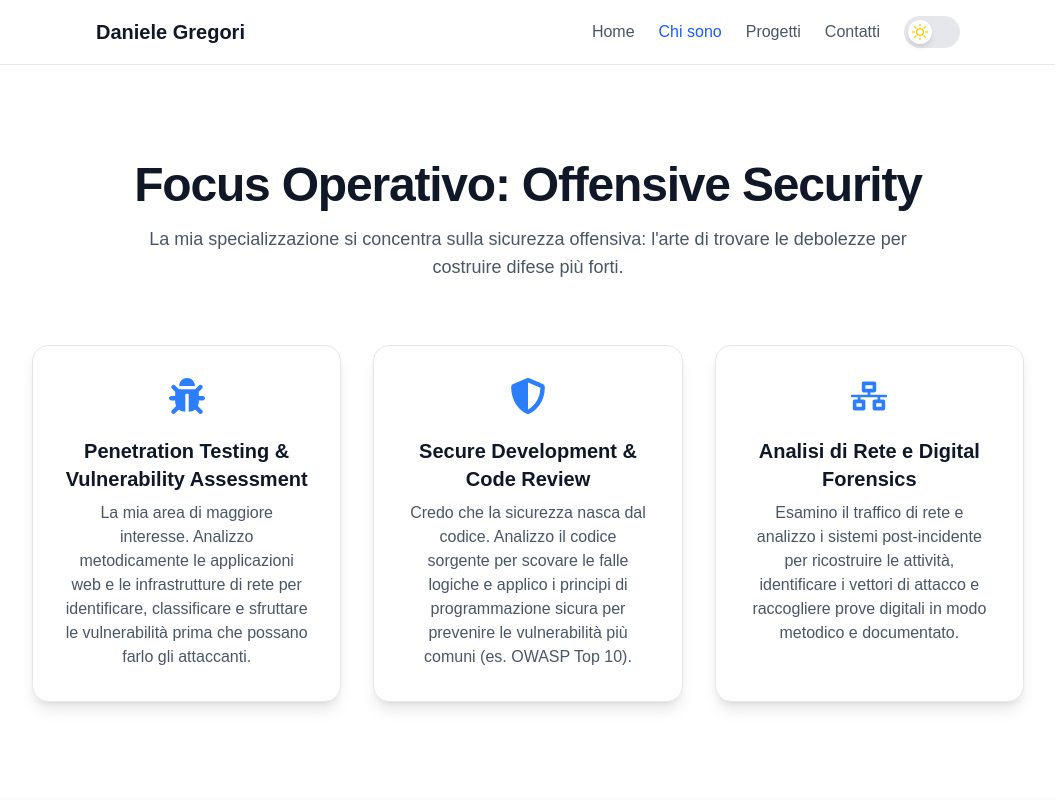
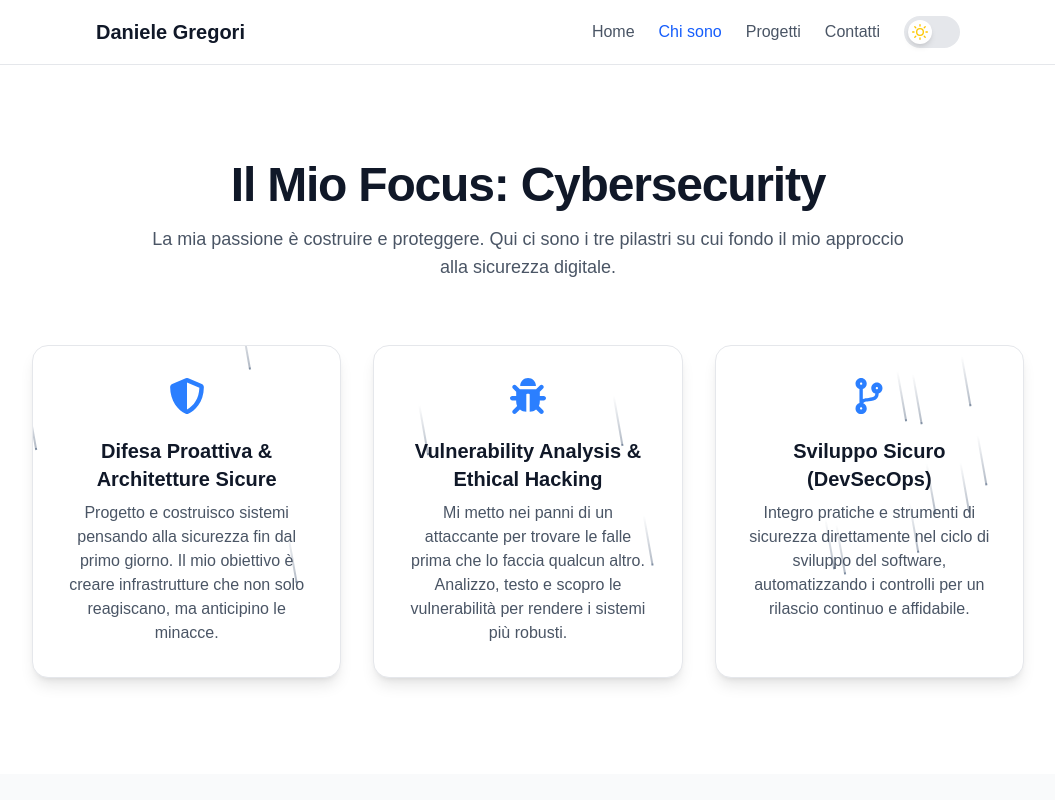
Before and after one commit to Daniele674/portfolio, a Next.js app: page /about in a window 1280 px wide. Shown: the top 800 px of the page, without its empty margins (112-1167 px from the left). Built offline with nearby package versions, Linux system fonts and the light colour scheme.

Commit message:
Add meteor animation component and update page.js to enhance cybersecurity focus section

```diff
--- a/app/about/page.js
+++ b/app/about/page.js
@@ -4,36 +4,38 @@
 
 import { motion } from 'framer-motion';
 import { Timeline } from '@/components/ui/timeline';
+import { Meteors } from '@/components/ui/meteors'; // Import del nuovo componente
 
-// Import delle icone necessarie
+// Import delle icone necessarie per la pagina
 import {
     FaShieldAlt,
     FaBug,
-    FaNetworkWired,
+    FaCodeBranch,
     FaGraduationCap,
     FaPaintBrush,
     FaRocket,
     FaUsers,
     FaLightbulb,
-    FaBrain
+    FaComments,
+    FaCode, FaBrain
 } from 'react-icons/fa';
 
-// --- DATI PER LA NUOVA SEZIONE "FOCUS OPERATIVO" ---
-const cybersecurityFocusData = [
+// --- DATI PER LA SEZIONE "FOCUS: CYBERSECURITY" ---
+const cybersecurityPillars = [
+    {
+        icon: <FaShieldAlt />,
+        title: "Difesa Proattiva & Architetture Sicure",
+        description: "Progetto e costruisco sistemi pensando alla sicurezza fin dal primo giorno. Il mio obiettivo è creare infrastrutture che non solo reagiscano, ma anticipino le minacce."
+    },
     {
         icon: <FaBug />,
-        title: "Penetration Testing & Vulnerability Assessment",
-        description: "La mia area di maggiore interesse. Analizzo metodicamente le applicazioni web e le infrastrutture di rete per identificare, classificare e sfruttare le vulnerabilità prima che possano farlo gli attaccanti."
+        title: "Vulnerability Analysis & Ethical Hacking",
+        description: "Mi metto nei panni di un attaccante per trovare le falle prima che lo faccia qualcun altro. Analizzo, testo e scopro le vulnerabilità per rendere i sistemi più robusti."
     },
     {
-        icon: <FaShieldAlt />,
-        title: "Secure Development & Code Review",
-        description: "Credo che la sicurezza nasca dal codice. Analizzo il codice sorgente per scovare le falle logiche e applico i principi di programmazione sicura per prevenire le vulnerabilità più comuni (es. OWASP Top 10)."
-    },
-    {
-        icon: <FaNetworkWired />,
-        title: "Analisi di Rete e Digital Forensics",
-        description: "Esamino il traffico di rete e analizzo i sistemi post-incidente per ricostruire le attività, identificare i vettori di attacco e raccogliere prove digitali in modo metodico e documentato."
+        icon: <FaCodeBranch />,
+        title: "Sviluppo Sicuro (DevSecOps)",
+        description: "Integro pratiche e strumenti di sicurezza direttamente nel ciclo di sviluppo del software, automatizzando i controlli per un rilascio continuo e affidabile."
     }
 ];
 
@@ -62,8 +64,8 @@ const timelineData = [
     }
 ];
 
-// --- DATI PER LA NUOVA SEZIONE "ARSENALE & MENTALITÀ" ---
-const securityToolStack = [
+// --- DATI PER LE COMPETENZE A 360° ---
+const techStack = [
     { name: "Scansione e Analisi", tools: "Nessus, GVM, OWASP ZAP, Wireshark, Burp Suite" },
     { name: "Sistemi e Container", tools: "Linux (Kali, Ubuntu), Docker, Docker Compose" },
     { name: "Sviluppo e Scripting", tools: "Python (Flask, Scapy), Go, Bash" },
@@ -111,32 +113,39 @@ export default function AboutPage() {
             animate={{ opacity: 1 }}
             transition={{ duration: 0.5 }}
         >
-            {/* SEZIONE 1: IL MIO FOCUS OPERATIVO */}
+            {/* SEZIONE 1: IL MIO FOCUS: CYBERSECURITY con METEORE */}
             <section className="w-full py-16 md:py-24">
                 <div className="max-w-5xl mx-auto px-4 text-center">
                     <motion.h1
                         className="text-4xl md:text-5xl font-bold text-gray-900 dark:text-gray-100 mb-4 tracking-tight"
                         initial={{ opacity: 0, y: -20 }} animate={{ opacity: 1, y: 0 }} transition={{ duration: 0.5 }}
                     >
-                        Focus Operativo: Offensive Security
+                        Il Mio Focus: Cybersecurity
                     </motion.h1>
                     <motion.p
                         className="text-lg text-gray-600 dark:text-gray-400 max-w-3xl mx-auto mb-16"
                         initial={{ opacity: 0, y: -20 }} animate={{ opacity: 1, y: 0 }} transition={{ duration: 0.5, delay: 0.1 }}
                     >
-                        La mia specializzazione si concentra sulla sicurezza offensiva: l'arte di trovare le debolezze per costruire difese più forti.
+                        La mia passione è costruire e proteggere. Qui ci sono i tre pilastri su cui fondo il mio approccio alla sicurezza digitale.
                     </motion.p>
                     <div className="grid grid-cols-1 md:grid-cols-3 gap-8">
-                        {cybersecurityFocusData.map((item, index) => (
+                        {cybersecurityPillars.map((item, index) => (
                             <motion.div
                                 key={index}
-                                className="bg-white dark:bg-gray-800/50 p-8 rounded-2xl shadow-lg border border-gray-200 dark:border-gray-700/50 text-center"
-                                initial={{ opacity: 0, y: 20 }} whileInView={{ opacity: 1, y: 0 }}
-                                viewport={{ once: true, amount: 0.5 }} transition={{ duration: 0.5, delay: index * 0.1 }}
+                                className="relative overflow-hidden bg-white dark:bg-gray-900 p-8 rounded-2xl shadow-lg border border-gray-200 dark:border-gray-800 text-center"
+                                initial={{ opacity: 0, y: 20 }}
+                                whileInView={{ opacity: 1, y: 0 }}
+                                viewport={{ once: true, amount: 0.5 }}
+                                transition={{ duration: 0.5, delay: index * 0.1 }}
                             >
-                                <div className="text-4xl text-blue-500 dark:text-blue-400 mb-4 inline-block">{item.icon}</div>
-                                <h3 className="text-xl font-bold text-gray-900 dark:text-gray-100 mb-2">{item.title}</h3>
-                                <p className="text-gray-600 dark:text-gray-400">{item.description}</p>
+                                <Meteors number={15} />
+                                <div className="relative z-10">
+                                    <div className="text-4xl text-blue-500 dark:text-blue-400 mb-4 inline-block">
+                                        {item.icon}
+                                    </div>
+                                    <h3 className="text-xl font-bold text-gray-900 dark:text-gray-100 mb-2">{item.title}</h3>
+                                    <p className="text-gray-600 dark:text-gray-400">{item.description}</p>
+                                </div>
                             </motion.div>
                         ))}
                     </div>
@@ -169,7 +178,7 @@ export default function AboutPage() {
                         <div className="lg:col-span-2">
                             <h3 className="text-2xl font-bold text-gray-800 dark:text-gray-200 mb-6">Arsenale Tecnico</h3>
                             <div className="space-y-4">
-                                {securityToolStack.map(item => (
+                                {techStack.map(item => (
                                     <div key={item.name}>
                                         <p className="font-semibold text-blue-600 dark:text-blue-400">{item.name}</p>
                                         <p className="text-gray-600 dark:text-gray-400">{item.tools}</p>
--- a/app/globals.css
+++ b/app/globals.css
@@ -3,3 +3,21 @@
 body {
     font-family: Arial, Helvetica, sans-serif;
 }
+
+@theme inline {
+    --animate-meteor-effect: meteor 5s linear infinite;
+
+    @keyframes meteor {
+        0% {
+            transform: rotate(215deg) translateX(0);
+            opacity: 1;
+        }
+        70% {
+            opacity: 1;
+        }
+        100% {
+            transform: rotate(215deg) translateX(-500px);
+            opacity: 0;
+        }
+    }
+}
--- /dev/null
+++ b/components/ui/meteors.jsx
@@ -0,0 +1,47 @@
+// components/ui/meteors.jsx
+
+"use client";
+import { cn } from "@/lib/utils";
+import { motion } from "framer-motion";
+import React, { useState, useEffect, useRef } from "react"; // 1. Importa useState e useEffect
+
+export const Meteors = ({ number, className }) => {
+    const meteors = new Array(number || 20).fill(true);
+
+    // 2. Crea uno stato per memorizzare gli stili delle meteore
+    const [meteorStyles, setMeteorStyles] = useState([]);
+
+    // 3. Usa useEffect per generare gli stili casuali SOLO sul client
+    useEffect(() => {
+        // Questa funzione viene eseguita solo una volta, dopo che il componente è stato montato nel browser
+        const styles = meteors.map(() => ({
+            top: -40, // Inizia sempre sopra il container
+            left: Math.floor(Math.random() * 800) - 400 + "px", // Posizione orizzontale casuale
+            animationDelay: Math.random() * 5 + "s",
+            animationDuration: Math.floor(Math.random() * (10 - 5) + 5) + "s",
+        }));
+        setMeteorStyles(styles);
+    }, []); // L'array vuoto [] assicura che questo effetto venga eseguito solo una volta
+
+    return (
+        <motion.div
+            initial={{ opacity: 0 }}
+            animate={{ opacity: 1 }}
+            transition={{ duration: 0.5 }}
+        >
+            {meteorStyles.map((style, idx) => (
+                // Ora il componente usa gli stili generati e salvati nello stato
+                <span
+                    key={"meteor" + idx}
+                    className={cn(
+                        "animate-meteor-effect absolute h-0.5 w-0.5 rotate-[45deg] rounded-[9999px] bg-slate-500 shadow-[0_0_0_1px_#ffffff10]",
+                        "before:absolute before:top-1/2 before:h-[1px] before:w-[50px] before:-translate-y-[50%] before:transform before:bg-gradient-to-r before:from-[#64748b] before:to-transparent before:content-['']",
+                        className
+                    )}
+                    // 4. Applica gli stili pre-calcolati
+                    style={style}
+                ></span>
+            ))}
+        </motion.div>
+    );
+};
```
